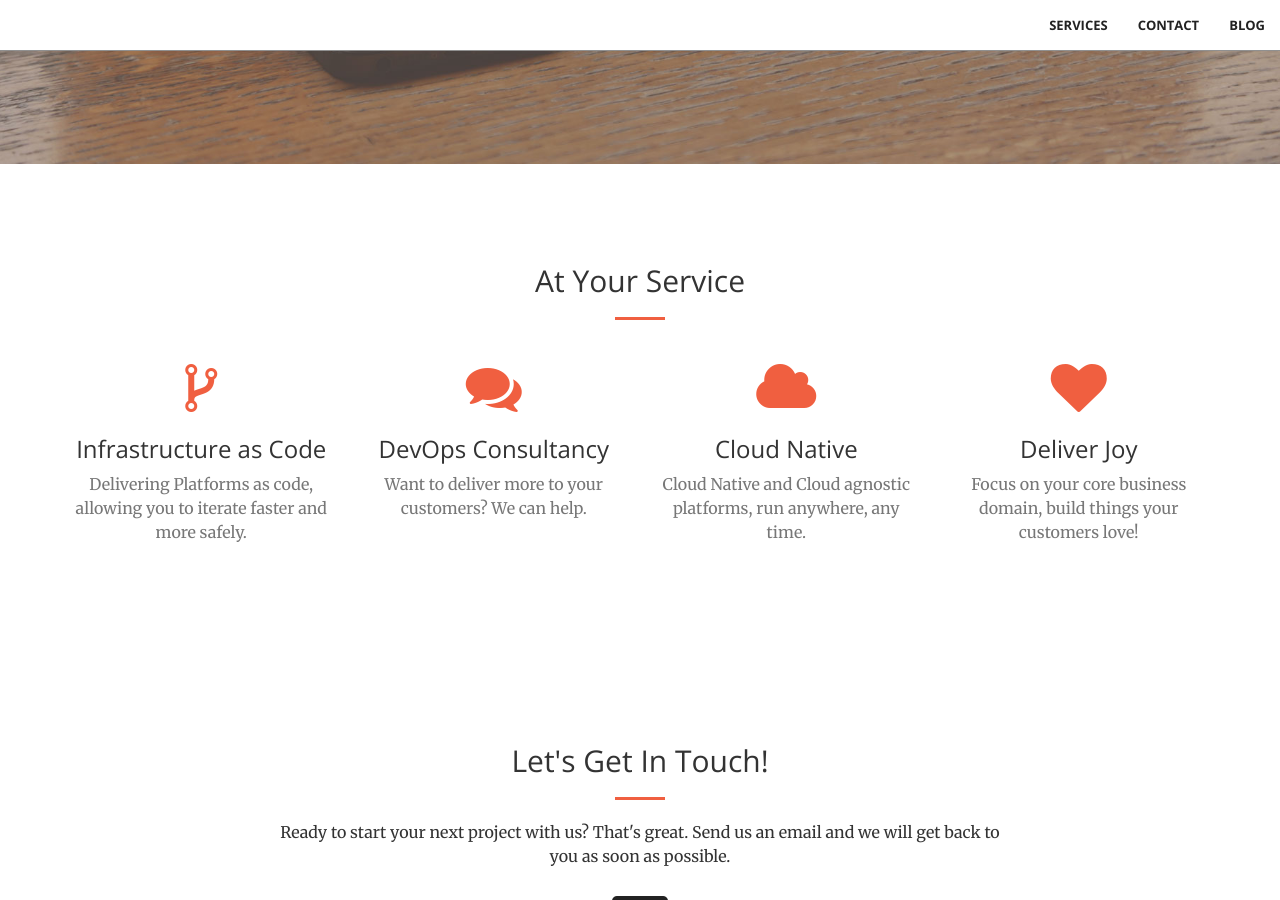
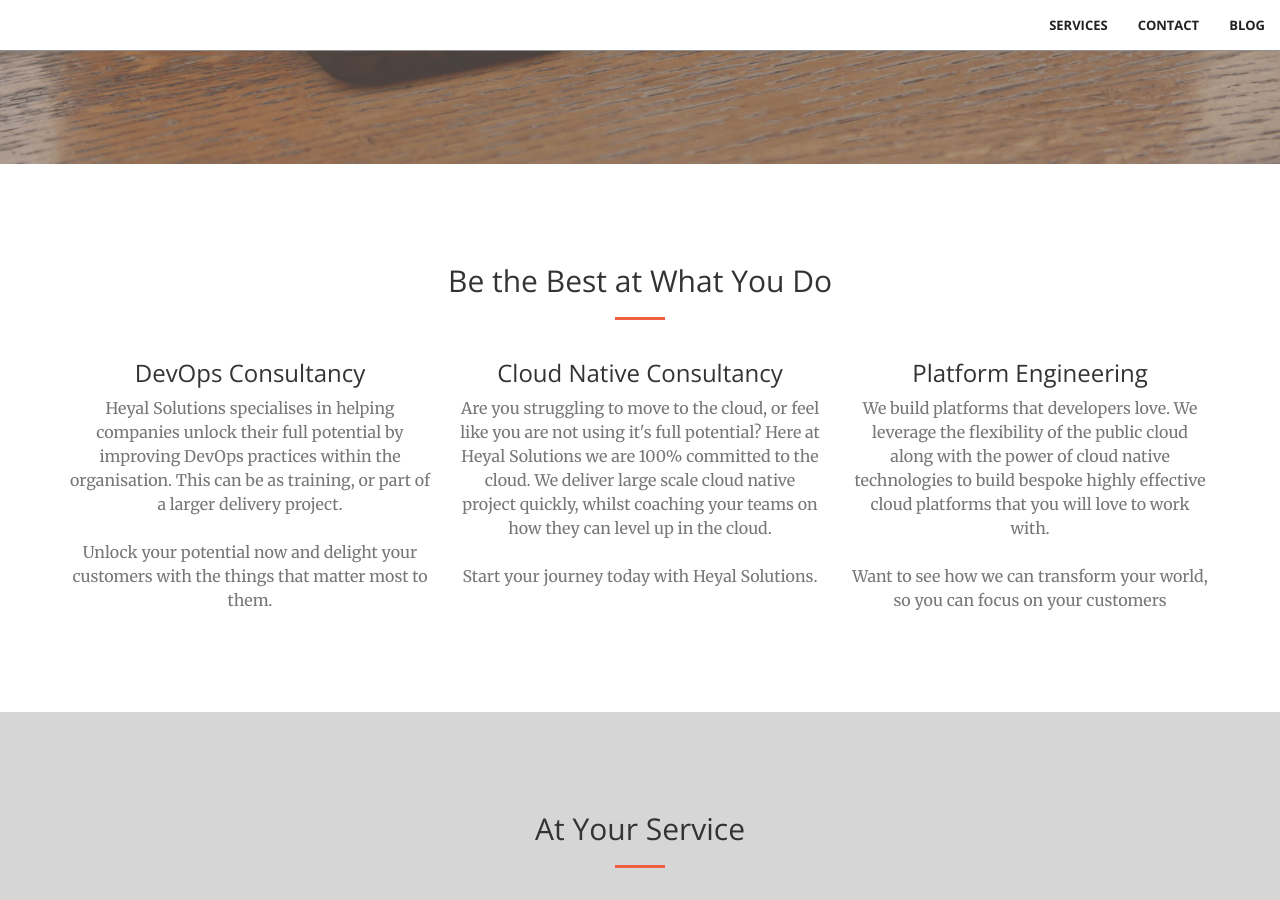
Before and after one commit to HeyalSolutions/heyalsolutions.github.io, a Jekyll site: the page built from index.html, in a window 1280 px wide and 900 px high, scrolled down 736 px. Built offline with Jekyll 4.4.1, drawn with Linux system fonts in a browser that asks for light colours; some of the changed text lies outside the part shown.

Commit message:
Add docker compose and re-write secton
Signed-off-by: Alistair Hey <alistair@heyal.co.uk>

```diff
--- a/_includes/contact.html
+++ b/_includes/contact.html
@@ -27,7 +27,10 @@
         </div>
 -->
         </div>
-        <div class="row" style="padding-top: 10px;">
+    </div>
+</section>
+<section id="contact" style="padding-bottom: 0px !important; padding-top: 0px !important; background-color: #d6d6d6">
+        <div class="row" style="padding-top: 5px;">
             <div class="col-lg-8 col-lg-offset-2 text-center">
                 <hr class="primary">
                 <p>Heyal Solutions Ltd. is a registered company in England & Wales with number: 12189247, registered address: Birmingham UK. </p>
--- a/_includes/header.html
+++ b/_includes/header.html
@@ -4,7 +4,7 @@
 			<h1>Heyal Solutions Ltd</h1>
 			<hr>
 			<p>Cloud native and DevOps consultancy focused on rapid delivery of customer value</p>
-			<a href="#services" class="btn btn-primary btn-xl page-scroll">Find Out More</a>
+			<a href="#why" class="btn btn-primary btn-xl page-scroll">Find Out More</a>
 		</div>
 	</div>
 </header>
--- a/_includes/services.html
+++ b/_includes/services.html
@@ -1,4 +1,4 @@
-<section id="services">
+<section id="services" style="background-color: #d6d6d6">
 	<div class="container">
 		<div class="row">
 			<div class="col-lg-12 text-center">
@@ -20,7 +20,7 @@
 				<div class="service-box">
 					<i class="fa fa-4x fa-comments wow bounceIn text-primary" data-wow-delay=".1s"></i>
 					<h3>DevOps Consultancy</h3>
-					<p class="text-muted">Want to deliver more to your customers? We can help.</p>
+					<p class="text-muted">Want to accelerate your delivery? We can help.</p>
 				</div>
 			</div>
 			<div class="col-lg-3 col-md-6 text-center">
--- /dev/null
+++ b/_includes/why.html
@@ -0,0 +1,49 @@
+<section id="why">
+    <div class="container">
+        <div class="row">
+            <div class="col-lg-12 text-center">
+                <h2 class="section-heading">Be the Best at What You Do</h2>
+                <hr class="primary">
+            </div>
+        </div>
+    </div>
+    <div class="container">
+        <div class="row">
+            <div class="col-lg-4 col-md-6 text-center">
+                <div class="service-box">
+                    <h3>DevOps Consultancy</h3>
+                    <p class="text-muted">
+                        Heyal Solutions specialises in helping companies unlock their full potential by improving DevOps
+                        practices within the organisation. This can be as training, or part of a larger delivery project.
+                        <br><br>
+                        Unlock your potential now and delight your customers with the things that matter most to them.
+                    </p>
+                </div>
+            </div>
+            <div class="col-lg-4 col-md-6 text-center">
+                <div class="service-box">
+                    <h3>Cloud Native Consultancy</h3>
+                    <p class="text-muted">
+                        Are you struggling to move to the cloud, or feel like you are not using it's full potential?
+                        Here at Heyal Solutions we are 100% committed to the cloud. We deliver large scale cloud native
+                        project quickly, whilst coaching your teams on how they can level up in the cloud.
+                        <br><br>
+                        Start your journey today with Heyal Solutions.
+                    </p>
+                </div>
+            </div>
+            <div class="col-lg-4 col-md-6 text-center">
+                <div class="service-box">
+                    <h3>Platform Engineering</h3>
+                    <p class="text-muted">
+                        We build platforms that developers love. We leverage the flexibility of the public cloud along
+                        with the power of cloud native technologies to build bespoke highly effective cloud platforms
+                        that you will love to work with.
+                        <br><br>
+                        Want to see how we can transform your world, so you can focus on your customers
+                    </p>
+                </div>
+            </div>
+        </div>
+    </div>
+</section>
--- a/_layouts/front.html
+++ b/_layouts/front.html
@@ -6,6 +6,7 @@
 <body id="page-top">
   {% include nav.html %}
   {% include header.html %}
+  {% include why.html %}
   {% include services.html %}
   {% include contact.html %}
   {% include scripts.html %}
```
Also changed, not shown: docker-compose.yaml (added, +9 -0 lines).
